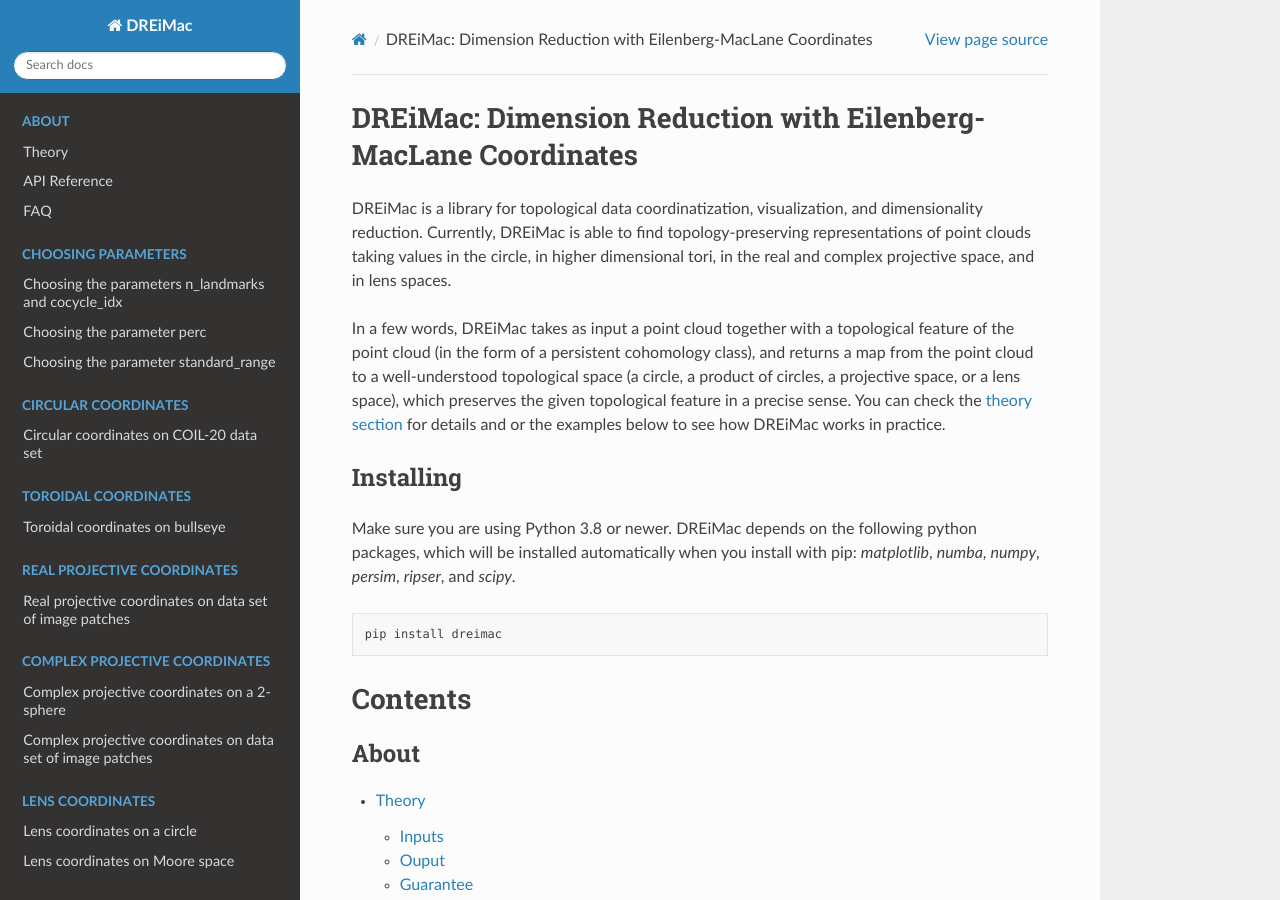
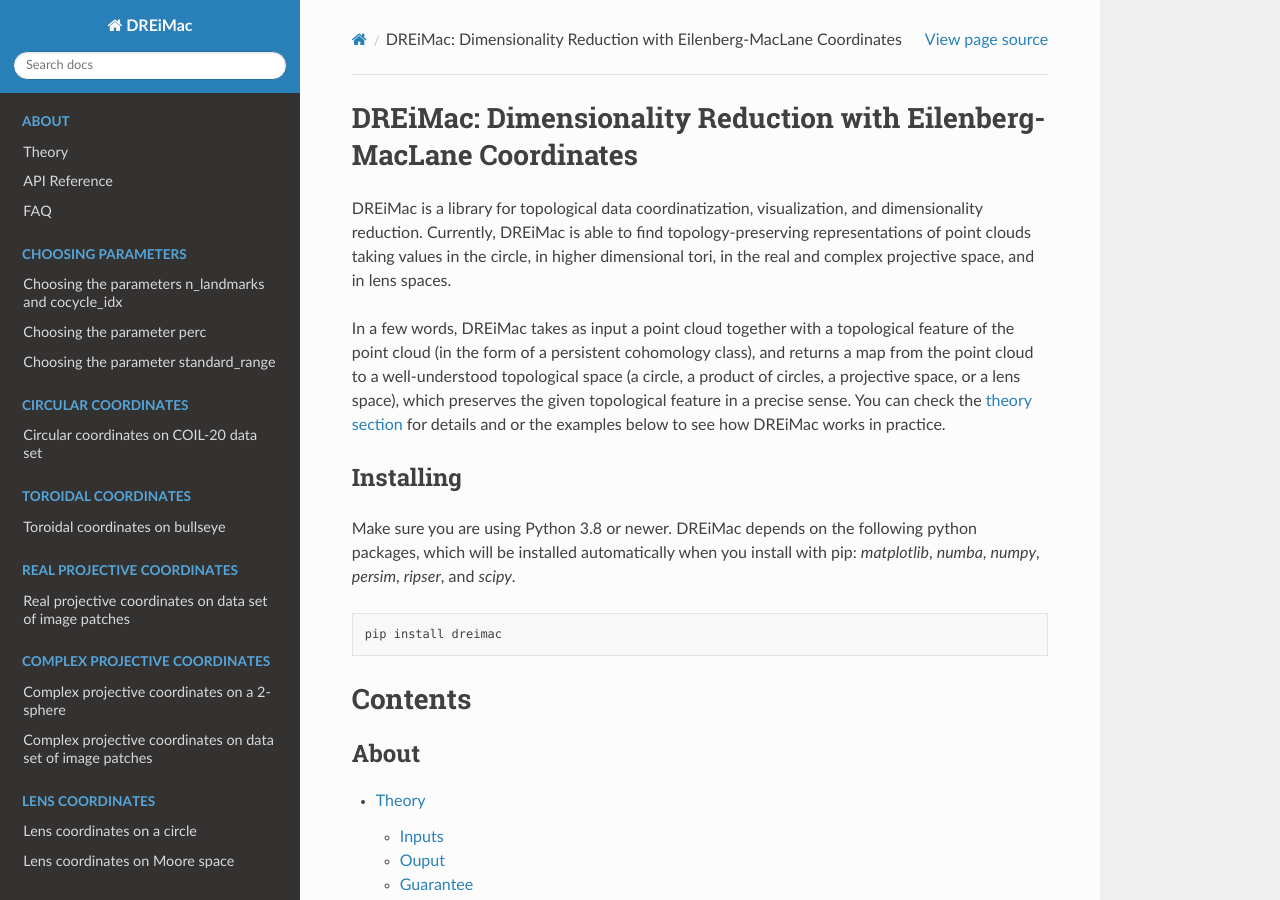
Before and after one commit to scikit-tda/DREiMac, a Sphinx documentation site: the page built from docs/index.rst, in a window 1280 px wide and 900 px high. Built offline with Sphinx 7.4.7 and the Read the Docs theme 2.0.0, drawn with Linux system fonts in a browser that asks for light colours; pages that are not in the unit, such as notebooks, are missing from menus.

Commit message:
style: change dimension for dimensionality in description

```diff
--- a/README.md
+++ b/README.md
@@ -3,7 +3,7 @@
 [![codecov](https://codecov.io/gh/scikit-tda/dreimac/branch/master/graph/badge.svg)](https://codecov.io/gh/scikit-tda/dreimac)
 [![License](https://img.shields.io/badge/License-Apache_2.0-blue.svg)](https://opensource.org/licenses/Apache-2.0)
 
-# DREiMac: Dimension Reduction with Eilenberg-MacLane Coordinates
+# DREiMac: Dimensionality Reduction with Eilenberg-MacLane Coordinates
 
 DREiMac is a library for topological data coordinatization, visualization, and dimensionality reduction.
 Currently, DREiMac is able to find topology-preserving representations of point clouds taking values in the circle, in higher dimensional tori, in the real and complex projective space, and in lens spaces.
--- a/docs/index.rst
+++ b/docs/index.rst
@@ -1,5 +1,5 @@
-DREiMac: Dimension Reduction with Eilenberg-MacLane Coordinates
-===============================================================
+DREiMac: Dimensionality Reduction with Eilenberg-MacLane Coordinates
+====================================================================
 
 DREiMac is a library for topological data coordinatization, visualization, and dimensionality reduction.
 Currently, DREiMac is able to find topology-preserving representations of point clouds taking values in the circle, in higher dimensional tori, in the real and complex projective space, and in lens spaces.
--- a/setup.py
+++ b/setup.py
@@ -26,7 +26,7 @@ def requirements():
 setup(
     name="dreimac",
     version=verstr,
-    description="DREiMac: Dimension reduction with Eilenberg-MacLane coordinates",
+    description="DREiMac: Dimensionality reduction with Eilenberg-MacLane coordinates",
     long_description=long_description,
     long_description_content_type="text/markdown",
     author="Jose A. Perea, Luis Scoccola, Chris Tralie",
@@ -51,5 +51,5 @@ setup(
         "Programming Language :: Python :: 3.10",
         "Programming Language :: Python :: 3.11",
     ],
-    keywords="topological data analysis, dimension reduction",
+    keywords="topological data analysis, dimensionality reduction",
 )
```
